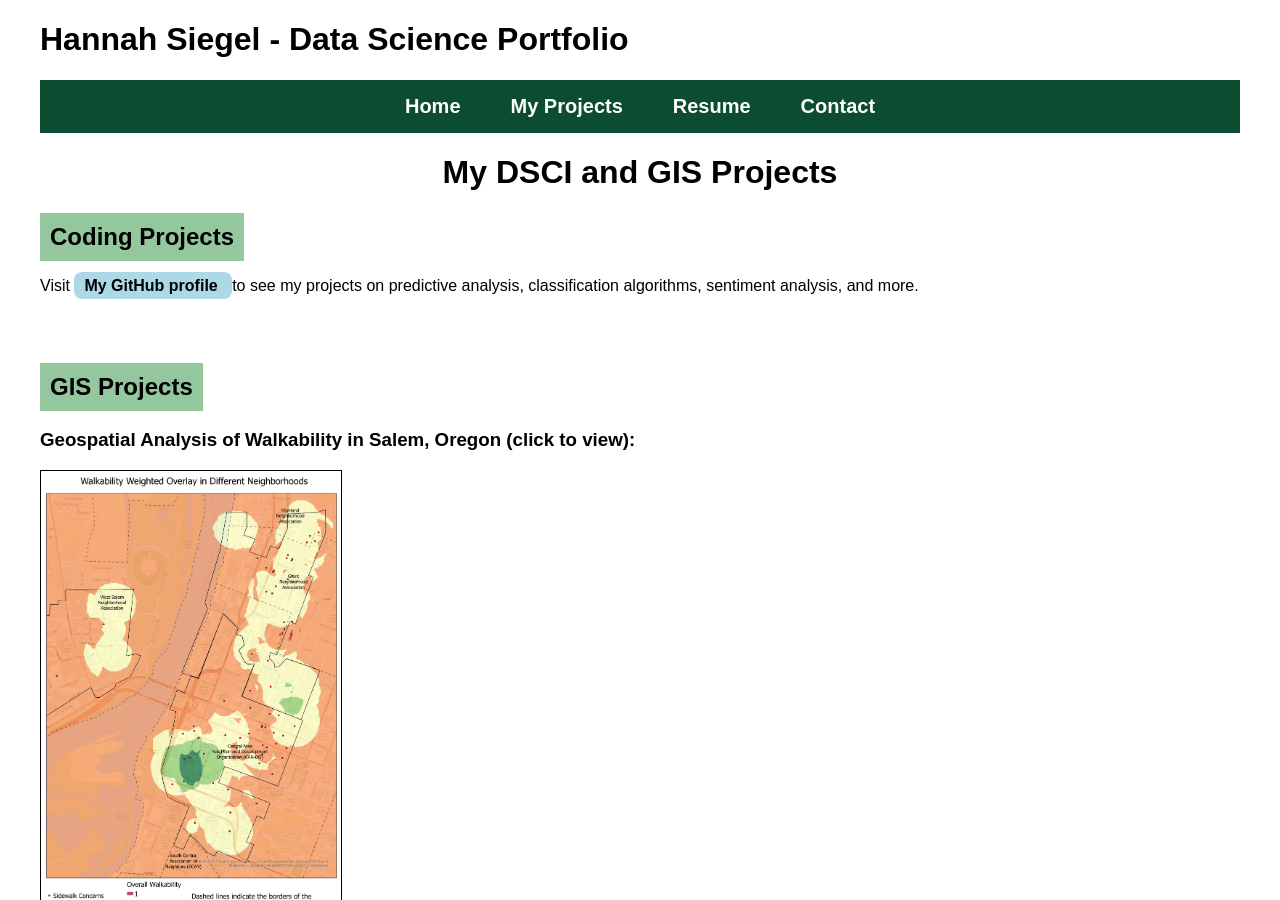
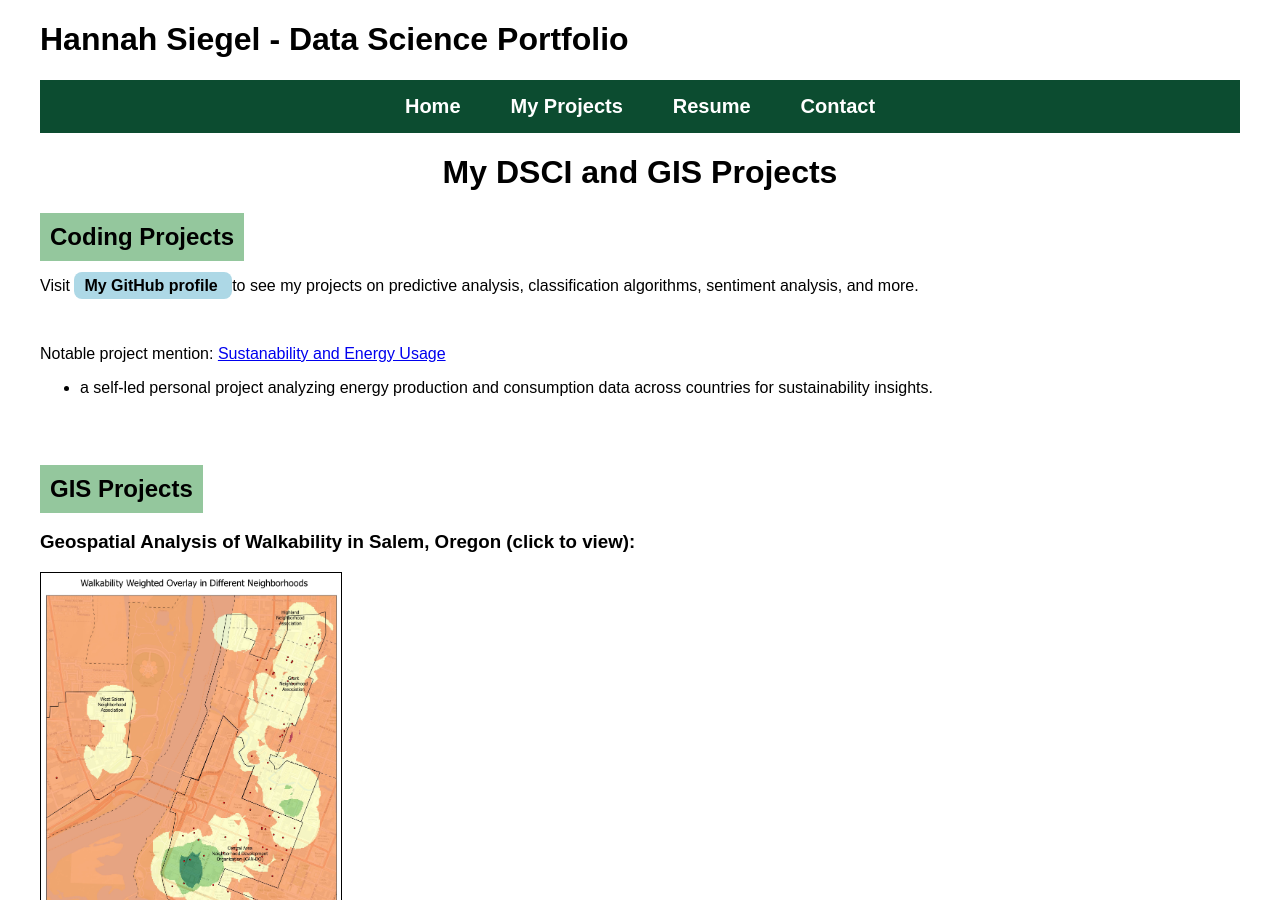
Before and after one commit to siegelhannah/portfolio, a Jekyll site: the page built from Projects.md, in a window 1280 px wide and 900 px high. Built offline with Jekyll 4.4.1, drawn with Linux system fonts in a browser that asks for light colours.

Commit message:
Update Projects.md

```diff
--- a/Projects.md
+++ b/Projects.md
@@ -19,6 +19,12 @@ permalink: /projects/
   </span>
   to see my projects on predictive analysis, classification algorithms, sentiment analysis, and more.
 </p>
+
+<br>
+
+Notable project mention: [Sustanability and Energy Usage](https://github.com/siegelhannah/Energy-Use-Sustainability)
+- a self-led personal project analyzing energy production and consumption data across countries for sustainability insights.
+
 
 <br><br>
 
```
